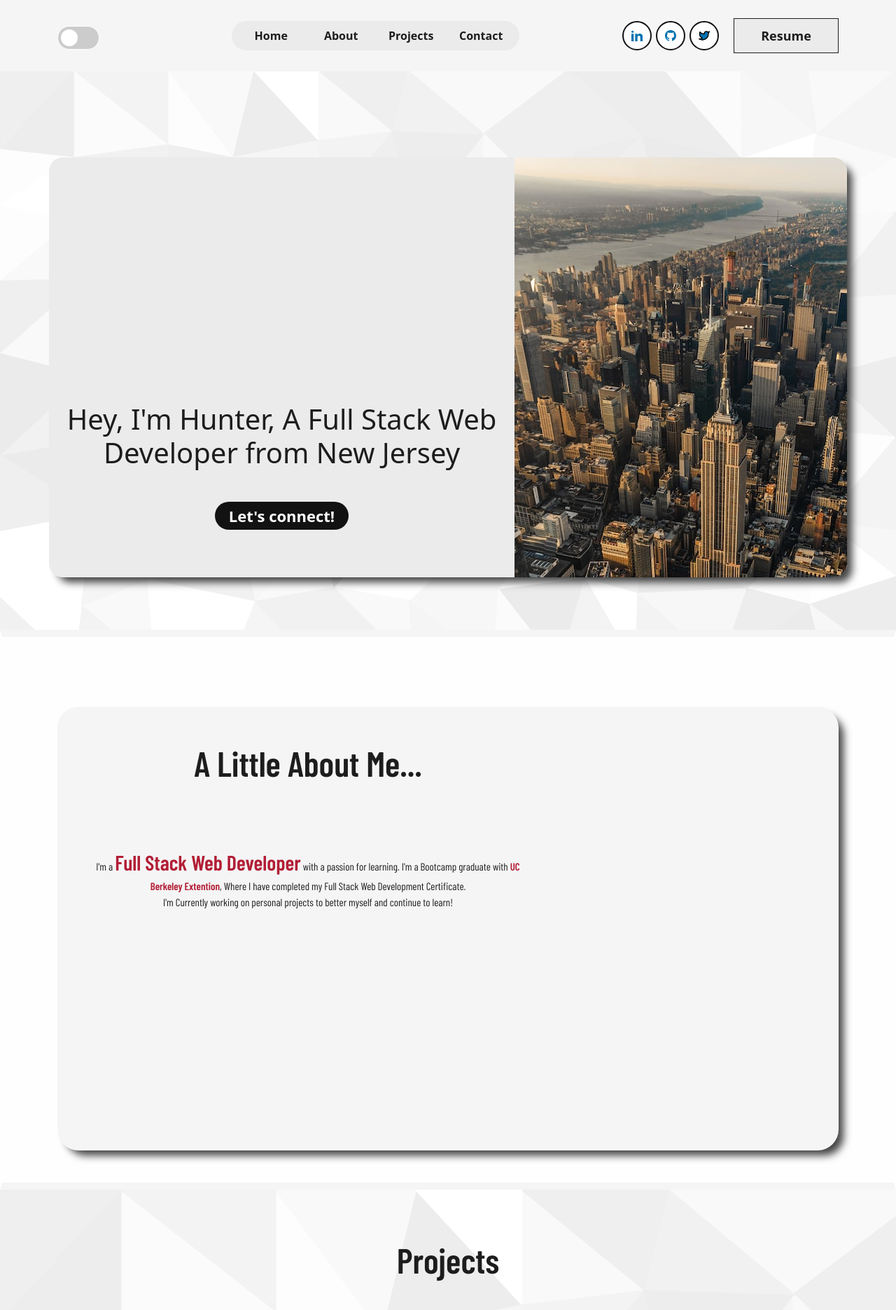
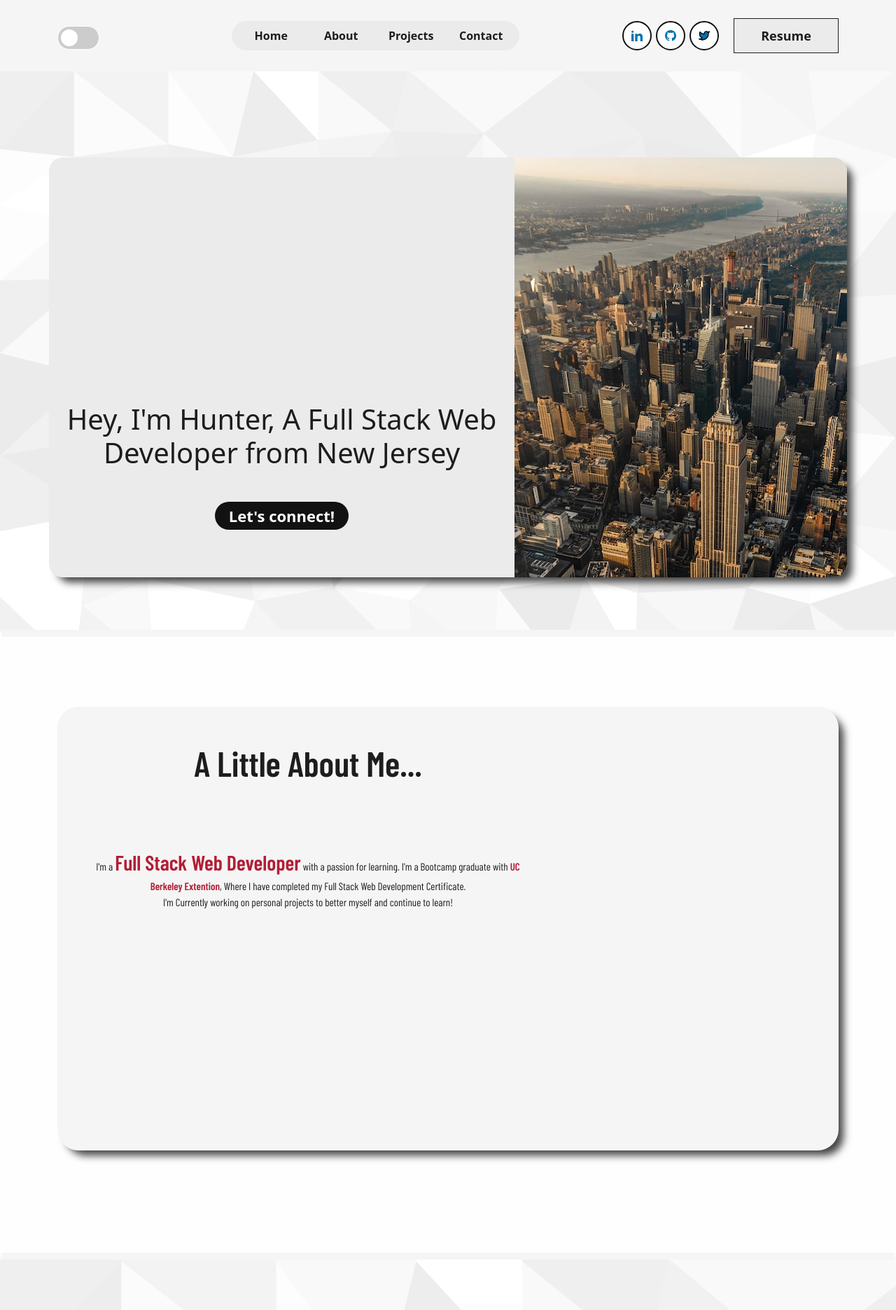
Before and after one commit to HunterBrennan1/Brennan.dev, a React (Create React App) app in the folder personal-portfolio/: page / in a window 1280 px wide. Shown: the top 1872 px of the page at 70% size. Built offline with nearby package versions, Linux system fonts and the light colour scheme.

Commit message:
fixed about section mobile size

```diff
--- a/personal-portfolio/src/App.css
+++ b/personal-portfolio/src/App.css
@@ -48,8 +48,6 @@
   --section-opacity:opacity:0.2;
 }
 
-
-
 *{
   margin:0;
   padding:0;
@@ -68,7 +66,6 @@
   background-color: var(--background-color);
   color: var(--text-color) ;
   font-family:'Poppins', sans-serif;
-
 
 }
 body.dark {
@@ -1275,6 +1272,10 @@
     /* height: 800px; */
   }
 
+  .about-section{
+    height:900px;
+  }
+
   .about-header {
     margin-top: 30px !important;
   }
```
